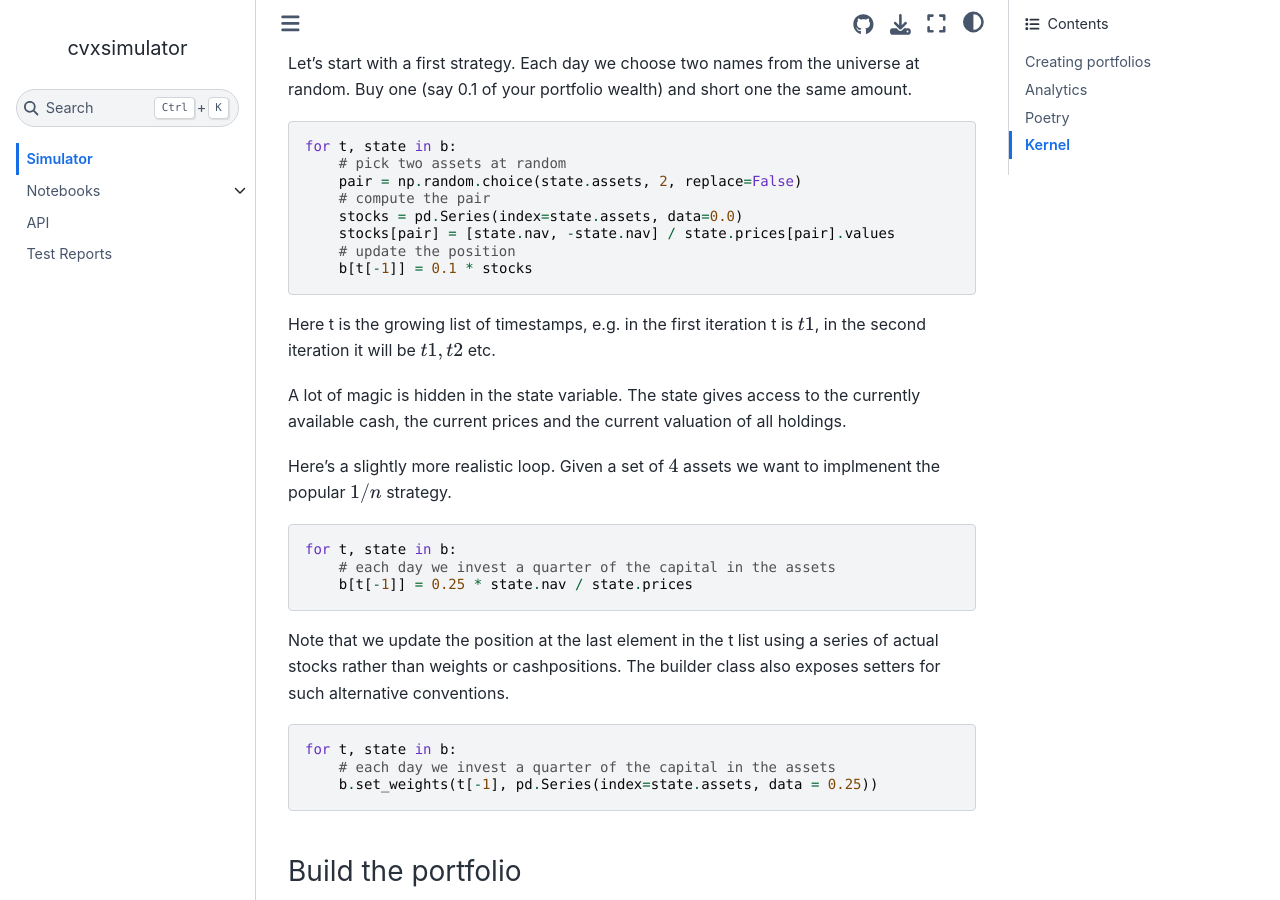
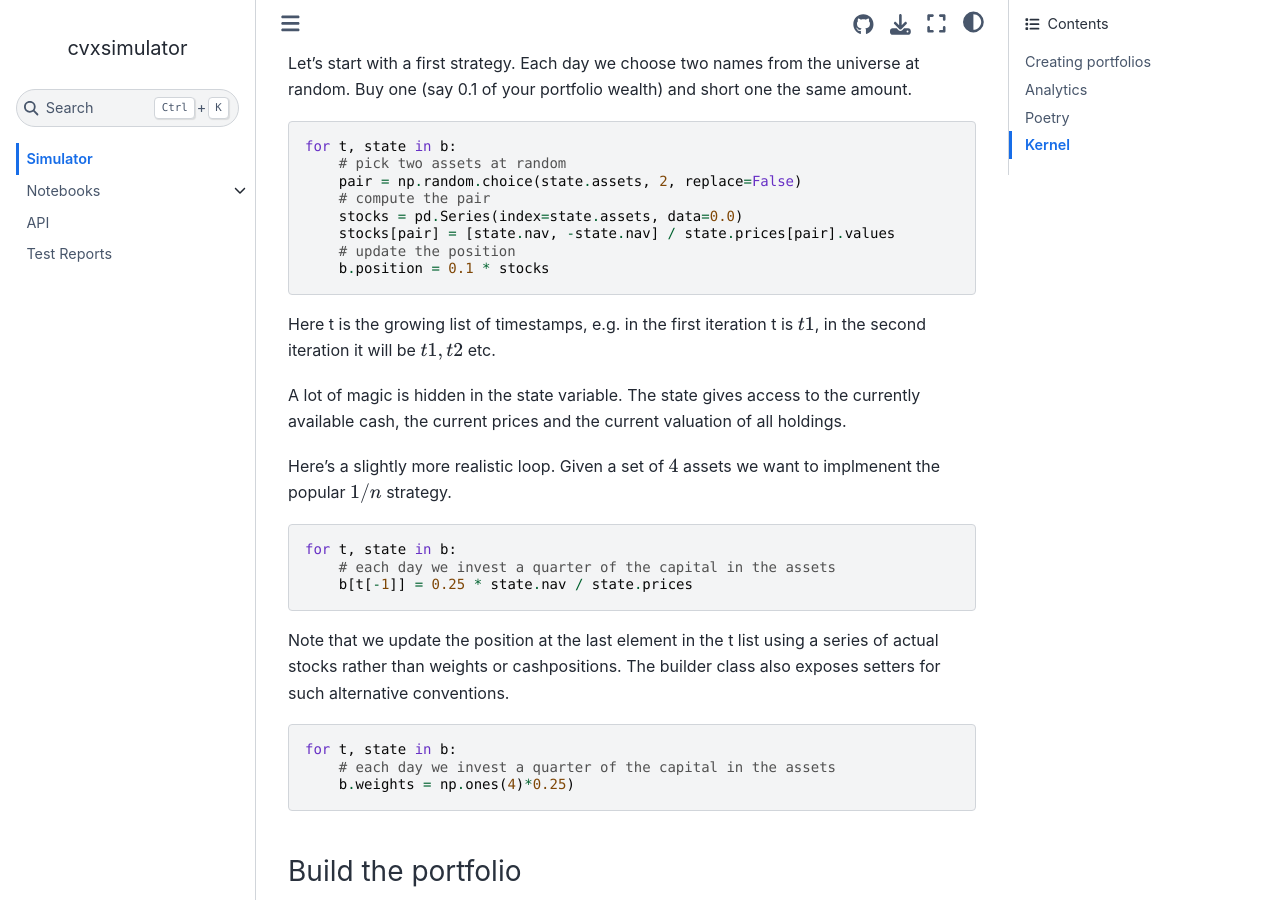
Before and after one commit to cvxgrp/simulator, a Jupyter Book: the page built from book/docs/index.md, in a window 1280 px wide and 900 px high, scrolled down 1301 px. Built offline with Jupyter Book 1.0.4 settings and Sphinx 7.4.7 and the Sphinx Book theme 1.1.4, drawn with Linux system fonts in a browser that asks for light colours; comment, search, counter and statistics services are not loaded.

Commit message:
Update index.md

````diff
--- a/book/docs/index.md
+++ b/book/docs/index.md
@@ -62,7 +62,7 @@ for t, state in b:
     stocks = pd.Series(index=state.assets, data=0.0)
     stocks[pair] = [state.nav, -state.nav] / state.prices[pair].values
     # update the position
-    b[t[-1]] = 0.1 * stocks
+    b.position = 0.1 * stocks
 ```
 
 Here t is the growing list of timestamps, e.g. in the first iteration
@@ -86,7 +86,7 @@ The builder class also exposes setters for such alternative conventions.
 ```python
 for t, state in b:
     # each day we invest a quarter of the capital in the assets
-    b.set_weights(t[-1], pd.Series(index=state.assets, data = 0.25))
+    b.weights = np.ones(4)*0.25)
 ```
 
 ### Build the portfolio
````
